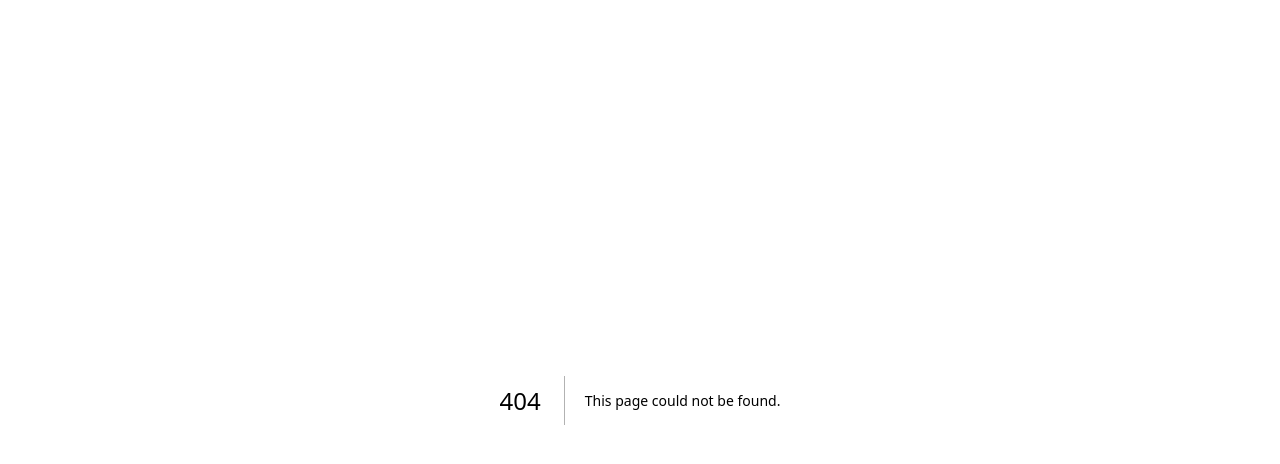
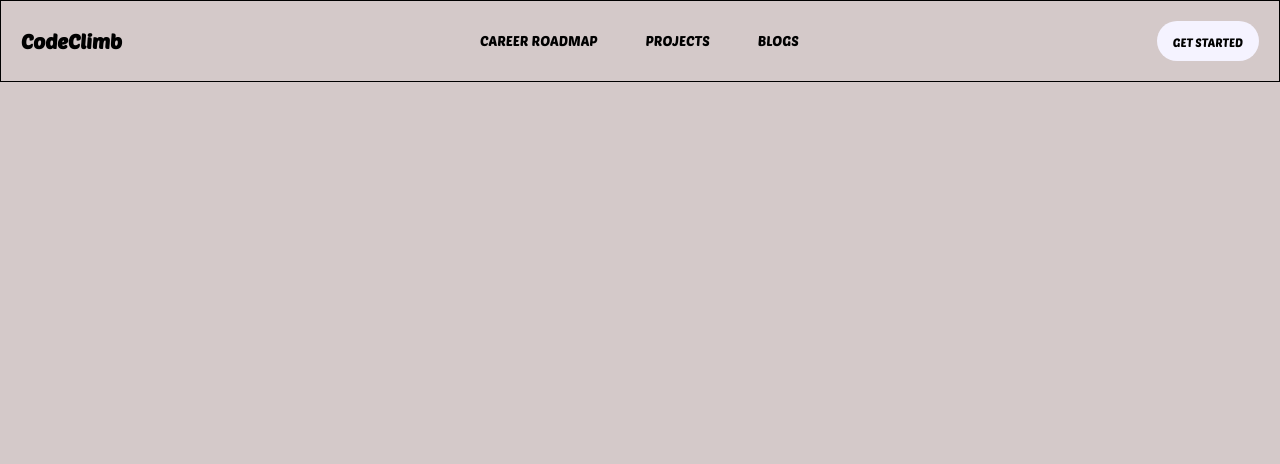
Before and after one commit to Tanujeet/CodeClimb, a Next.js app in the folder apps/web/: page /blogs in a window 1280 px wide. Before the commit this address had no page. Shown: the top 464 px of the page. Built offline with nearby package versions, Linux system fonts and the light colour scheme; no server answers.

Commit message:
made blogs , career and project page

```diff
--- /dev/null
+++ b/apps/web/app/blogs/page.tsx
@@ -0,0 +1,9 @@
+import Navbar from "../../Components/Navbar";
+
+const page = () => {
+  return (
+    <div>|<Navbar/></div>
+  );
+};
+
+export default page;
--- /dev/null
+++ b/apps/web/app/projects/page.tsx
@@ -0,0 +1,9 @@
+import Navbar from "../../Components/Navbar";
+
+const page = () => {
+  return (
+    <div><Navbar/></div>
+  );
+};
+
+export default page;
```
